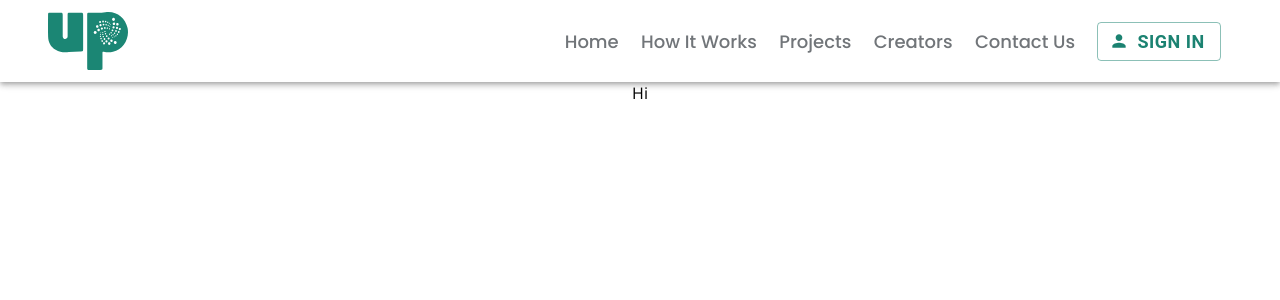
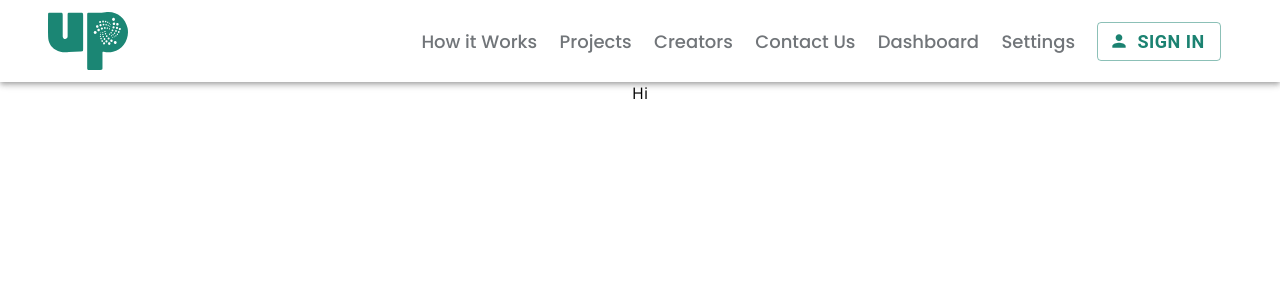
Before and after one commit to CroplyOfficial/iota-up-client, a React (Create React App) app: page / in a window 1280 px wide. Shown: the top 300 px of the page. Built offline with nearby package versions, Linux system fonts and the light colour scheme.

Commit message:
loop over sidebar elements

```diff
--- a/src/components/navbar/Navbar.tsx
+++ b/src/components/navbar/Navbar.tsx
@@ -11,20 +11,31 @@ import {
 } from "@material-ui/core";
 import { Link } from "react-router-dom";
 import { Person } from "@material-ui/icons";
-import {BrandLogo} from "../../static/icons/brand-logo";
-import {useState} from "react";
-import {ActionButton} from "./loginButton.navbar";
+import { BrandLogo } from "../../static/icons/brand-logo";
+import { useState } from "react";
+import { ActionButton } from "./loginButton.navbar";
 
-const paths = {
-  root: "/",
-  howItWorks: "/explained",
-  projects: "/projects",
-  creators: "/creators",
-  contactUs: "/contact",
-  dashboard: "/dashboard",
-  settings: "/settings",
-  login: "/login"
-};
+const paths = [
+  {
+    name: 'How it Works',
+    url: '/explained'
+  }, {
+    name: 'Projects',
+    url: '/projects'
+  }, {
+    name: 'Creators',
+    url: '/creators'
+  }, {
+    name: 'Contact Us',
+    url: '/contact'
+  }, {
+    name: 'Dashboard',
+    url: '/dashboard'
+  }, {
+    name: 'Settings',
+    url: '/settings'
+  }
+]
 
 const useStyles = makeStyles((theme: Theme) =>
   createStyles({
@@ -71,12 +82,13 @@ export const Navbar = () => {
   const initialState = {};
   const [userInfo, setUserInfo] = useState(initialState);
 
+
   return (<div>
     <AppBar position="static" color="transparent">
       <Container maxWidth="xl">
         <Toolbar variant="dense">
           {/* Brand */}
-            <Link to={paths.root}>
+          <Link to='/'>
             <IconButton edge="start" aria-label="logo" color="inherit">
               <BrandLogo />
             </IconButton>
@@ -85,34 +97,18 @@ export const Navbar = () => {
 
           <Typography className={classes.title}></Typography>
 
-            <Link to={paths.root} className={classes.link}>
+          {paths.map((path, index) => (
+            <Link to={path.url} className={classes.link} key={index}>
               <Typography variant="h5" className={classes.a}>
-                Home
+                {path.name}
               </Typography>
             </Link>
-            <Link to={paths.howItWorks} className={classes.link}>
-              <Typography variant="h5" className={classes.a}>
-                How It Works
-              </Typography>
-            </Link>
-            <Link to={paths.projects} className={classes.link}>
-              <Typography variant="h5" className={classes.a}>
-                Projects
-              </Typography>
-            </Link>
-            <Link to={paths.creators} className={classes.link}>
-              <Typography variant="h5" className={classes.a}>
-                Creators
-              </Typography>
-            </Link>
-            <Link to={paths.contactUs} className={classes.link}>
-              <Typography variant="h5" className={classes.a}>
-                Contact Us
-              </Typography>
-            </Link>
-            <Link to={paths.login} className={classes.link}>
+          ))}
+
+          <Link to='/login' className={classes.link}>
             <ActionButton />
           </Link>
+
         </Toolbar>
       </Container>
     </AppBar>
```
Lines whose indentation alone changed are shown as unchanged.
